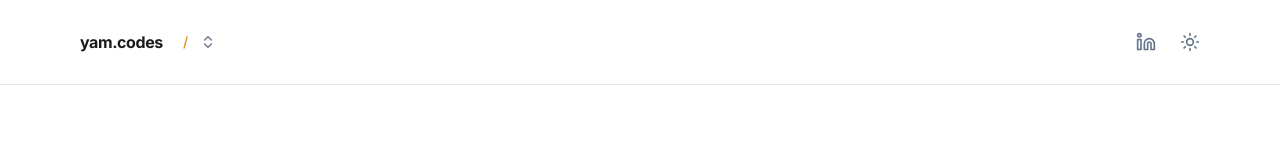
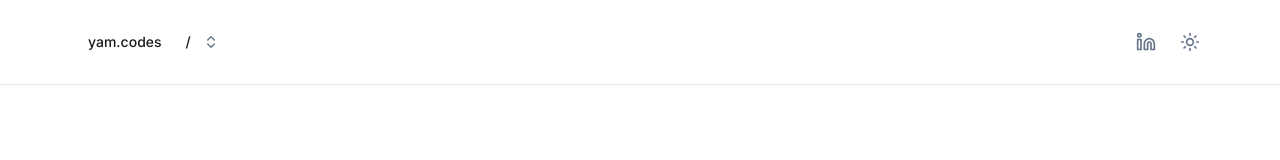
Before and after one commit to yamcodes/yam.codes, a Next.js app: page / in a window 1280 px wide. Shown: the top 160 px of the page. Built offline with nearby package versions, Linux system fonts and the light colour scheme; some icons are missing.

Commit message:
adjustments to path switcher

```diff
--- a/src/components/header.tsx
+++ b/src/components/header.tsx
@@ -14,21 +14,22 @@ import {
 	TooltipProvider,
 	TooltipTrigger,
 } from "~/components/ui/tooltip";
+import { Button } from "./ui/button";
 
 export default function Header() {
 	return (
 		<header className="border-b">
 			<div className="container max-w-6xl mx-auto px-4 py-6 flex items-center justify-between">
-				<div className="flex items-center gap-2">
+				<div className="flex items-center gap-1">
+					<Button variant="ghost" className="px-2"
+						asChild>
 						<Link
 							href="/"
-						className="text-l font-bold tracking-tight transition-colors"
 						>
 							yam.codes
 						</Link>
-					<nav className="flex items-center space-x-6">
+					</Button>
 					<PathSwitcher />
-					</nav>
 				</div>
 
 				<div className="flex items-center space-x-6">
--- a/src/components/path-switcher.tsx
+++ b/src/components/path-switcher.tsx
@@ -41,11 +41,11 @@ export function PathSwitcher({ title }: PathSwitcherProps = {}) {
 
 	return (
 		<DropdownMenu>
-			<DropdownMenuTrigger className="py-2 pl-3 flex items-center gap-1 text-sm font-medium transition-colors hover:text-primary hover:bg-accent hover:cursor-pointer rounded-sm">
+			<DropdownMenuTrigger className="py-2 pl-3 flex items-center gap-1 text-sm font-medium hover:bg-accent hover:cursor-pointer rounded-sm">
 				<span
 					className={cn(
 						pathname === currentPath.path
-							? "text-primary"
+							? "text-foreground"
 							: "text-muted-foreground",
 					)}
 				>
--- a/src/components/ui/dropdown-menu.tsx
+++ b/src/components/ui/dropdown-menu.tsx
@@ -74,7 +74,7 @@ function DropdownMenuItem({
 			data-inset={inset}
 			data-variant={variant}
 			className={cn(
-				"focus:bg-accent focus:text-accent-foreground data-[variant=destructive]:text-destructive-foreground data-[variant=destructive]:focus:bg-destructive/10 dark:data-[variant=destructive]:focus:bg-destructive/40 data-[variant=destructive]:focus:text-destructive-foreground data-[variant=destructive]:*:[svg]:!text-destructive-foreground [&_svg:not([class*='text-'])]:text-muted-foreground relative flex cursor-default items-center gap-2 rounded-sm px-2 py-1.5 text-sm outline-hidden select-none data-[disabled]:pointer-events-none data-[disabled]:opacity-50 data-[inset]:pl-8 [&_svg]:pointer-events-none [&_svg]:shrink-0 [&_svg:not([class*='size-'])]:size-4",
+				"hover:cursor-pointer focus:bg-accent focus:text-accent-foreground data-[variant=destructive]:text-destructive-foreground data-[variant=destructive]:focus:bg-destructive/10 dark:data-[variant=destructive]:focus:bg-destructive/40 data-[variant=destructive]:focus:text-destructive-foreground data-[variant=destructive]:*:[svg]:!text-destructive-foreground [&_svg:not([class*='text-'])]:text-muted-foreground relative flex cursor-default items-center gap-2 rounded-sm px-2 py-1.5 text-sm outline-hidden select-none data-[disabled]:pointer-events-none data-[disabled]:opacity-50 data-[inset]:pl-8 [&_svg]:pointer-events-none [&_svg]:shrink-0 [&_svg:not([class*='size-'])]:size-4",
 				className,
 			)}
 			{...props}
```
Lines whose indentation alone changed are shown as unchanged.
